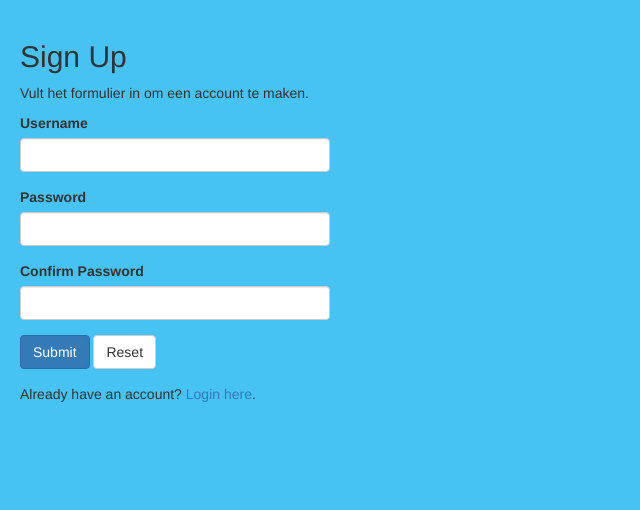
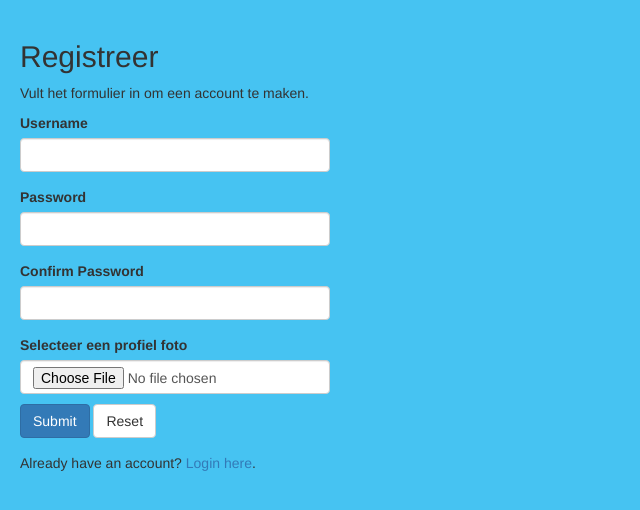
Before and after one commit to Gerri-Eickhof/CLE-3, a PHP site: page /register.php in a window 1280 px wide. Shown: the top 510 px of the page, without its empty margins (0-640 px from the left). Run offline with PHP 8.4, Linux system fonts and the light colour scheme.

Commit message:
Afbeeldingen kunnen nu geupload worden in register.php

```diff
--- a/register.php
+++ b/register.php
@@ -60,29 +60,29 @@ if($_SERVER["REQUEST_METHOD"] == "POST"){
             $confirm_password_err = "Het wachtwoord komt niet overeen.";
         }
 
-//        // Validate profile picture
-//        if(empty(trim($_POST["avatar"]))){
-//            $avatar_err = "Voeg een profielfoto toe.";
-//        } else{
-//            $avatar = trim($_POST["avatar"]);
-//        }
+        // Validate profile picture
+        if(empty(trim($_POST["avatar"]))){
+            $avatar_err = "Voeg een profielfoto toe.";
+        } else{
+            $avatar = trim($_POST["avatar"]);
+        }
 
     }
 
     // Check input errors before inserting in database
-    if(empty($username_err) && empty($password_err) && empty($confirm_password_err)){
+    if(empty($username_err) && empty($password_err) && empty($confirm_password_err) && empty($avatar_err)){
 
         // Prepare an insert statement
-        $sql = "INSERT INTO users (username, password) VALUES (?, ?)";
+        $sql = "INSERT INTO users (username, password, avatar) VALUES (?, ?, ?)";
 
         if($stmt = mysqli_prepare($link, $sql)){
             // Bind variables to the prepared statement as parameters
-            mysqli_stmt_bind_param($stmt, "ss", $param_username, $param_password);
+            mysqli_stmt_bind_param($stmt, "sss", $param_username, $param_password, $param_avatar);
 
             // Set parameters
             $param_username = $username;
             $param_password = password_hash($password, PASSWORD_DEFAULT); // Creates a password hash
-//            $param_avatar = $avatar;
+            $param_avatar = $avatar;
 
             // Attempt to execute the prepared statement
             if(mysqli_stmt_execute($stmt)){
@@ -106,13 +106,13 @@ if($_SERVER["REQUEST_METHOD"] == "POST"){
 <html lang="en">
 <head>
     <meta charset="UTF-8">
-    <title>Sign Up</title>
+    <title>Registreer </title>
     <link rel="stylesheet" href="https://maxcdn.bootstrapcdn.com/bootstrap/3.3.7/css/bootstrap.css">
     <link rel="stylesheet" href="css/style.css">
 </head>
 <body>
 <div class="wrapper">
-    <h2>Sign Up</h2>
+    <h2>Registreer</h2>
     <p>Vult het formulier in om een account te maken.</p>
     <form action="<?php echo htmlspecialchars($_SERVER["PHP_SELF"]); ?>" method="post">
         <div class="form-group <?php echo (!empty($username_err)) ? 'has-error' : ''; ?>">
@@ -130,11 +130,11 @@ if($_SERVER["REQUEST_METHOD"] == "POST"){
             <input type="password" name="confirm_password" class="form-control" value="<?php echo $confirm_password; ?>">
             <span class="help-block"><?php echo $confirm_password_err; ?></span>
         </div>
-<!--        <div class="avatar --><?php //echo (!empty($avatar_err)) ? 'has-error' : ''; ?><!--">-->
-<!--            <label>Selecteer een profiel foto</label>-->
-<!--            <input type="file" name="avatar" accept="image/*" class="form-control" value="--><?php //echo $avatar; ?><!--" required>-->
-<!--            <span class="help-block">--><?php //echo $avatar_err; ?><!--</span>-->
-<!--        </div>-->
+        <div class="avatar <?php echo (!empty($avatar_err)) ? 'has-error' : ''; ?>">
+            <label>Selecteer een profiel foto</label>
+            <input type="file" name="avatar" accept="image/*" class="form-control" value="<?php echo $avatar; ?>" required>
+            <span class="help-block"><?php echo $avatar_err; ?></span>
+        </div>
         <div class="form-group">
             <input type="submit" class="btn btn-primary" value="Submit">
             <input type="reset" class="btn btn-default" value="Reset">
```
